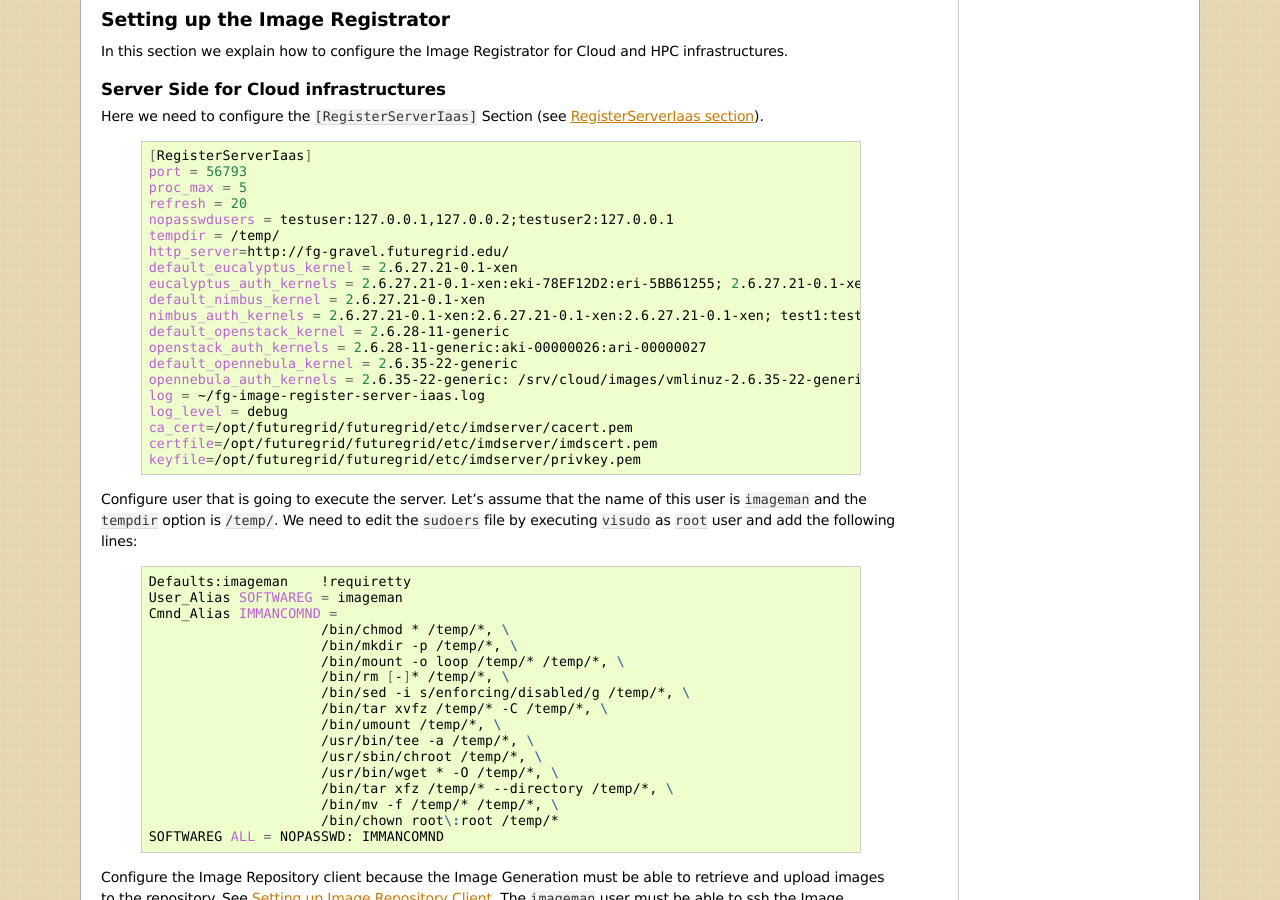
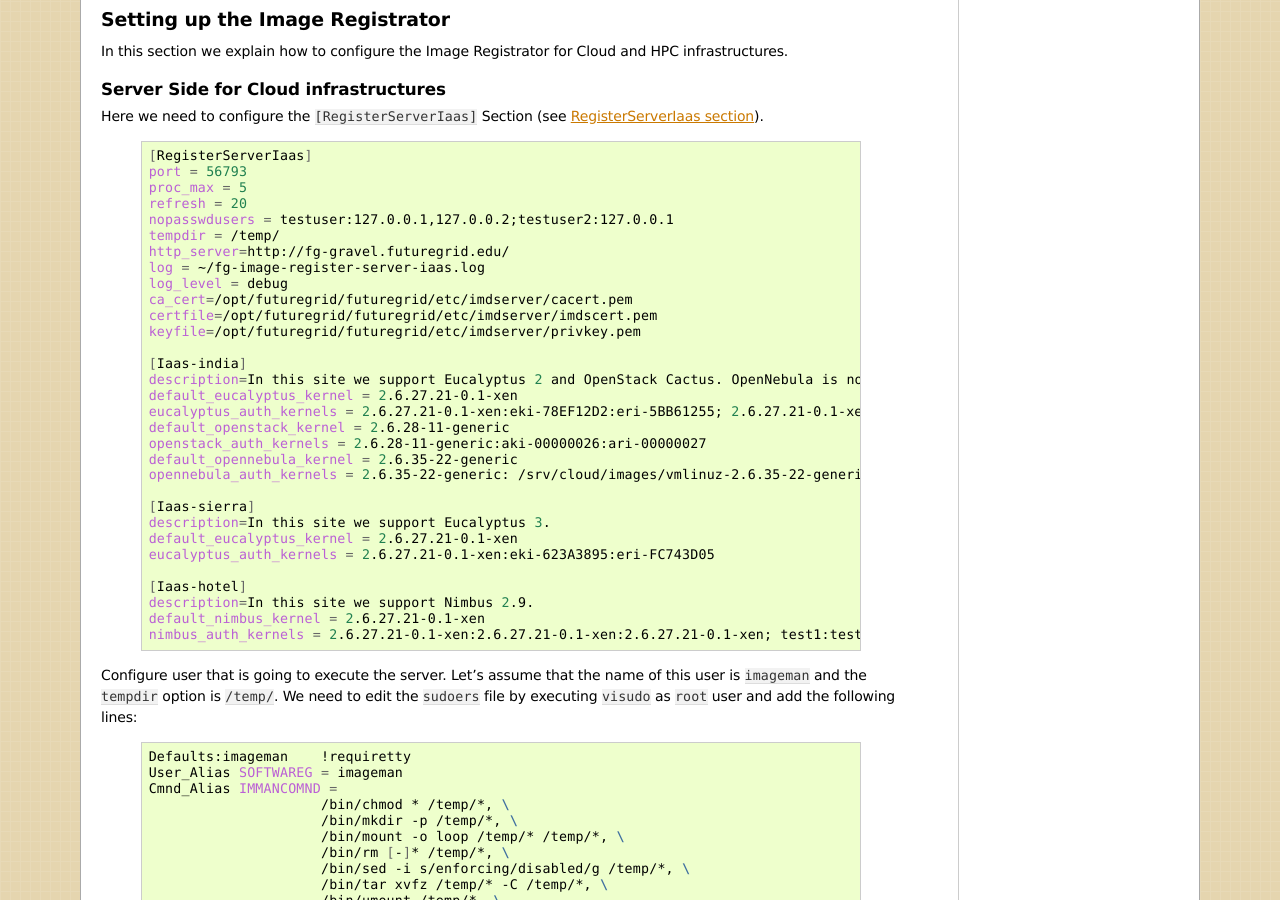
Before and after one commit to futuregrid/rain, a Sphinx documentation site: the page built from doc/configure_futuregrid.rst, in a window 1280 px wide and 900 px high, scrolled down 7129 px. Built offline with Sphinx 7.4.7, drawn with Linux system fonts in a browser that asks for light colours; some of the changed text lies outside the part shown.

```diff
--- a/doc/configure_futuregrid.rst
+++ b/doc/configure_futuregrid.rst
@@ -491,19 +491,30 @@
       nopasswdusers = testuser:127.0.0.1,127.0.0.2;testuser2:127.0.0.1
       tempdir = /temp/
       http_server=http://fg-gravel.futuregrid.edu/
-      default_eucalyptus_kernel = 2.6.27.21-0.1-xen
-      eucalyptus_auth_kernels = 2.6.27.21-0.1-xen:eki-78EF12D2:eri-5BB61255; 2.6.27.21-0.1-xen-test:eki-test:eri-test
-      default_nimbus_kernel = 2.6.27.21-0.1-xen
-      nimbus_auth_kernels = 2.6.27.21-0.1-xen:2.6.27.21-0.1-xen:2.6.27.21-0.1-xen; test1:test1:test1
-      default_openstack_kernel = 2.6.28-11-generic
-      openstack_auth_kernels = 2.6.28-11-generic:aki-00000026:ari-00000027
-      default_opennebula_kernel = 2.6.35-22-generic
-      opennebula_auth_kernels = 2.6.35-22-generic: /srv/cloud/images/vmlinuz-2.6.35-22-generic:/srv/cloud/images/initrd-2.6.35-22-generic.img
       log = ~/fg-image-register-server-iaas.log
       log_level = debug
       ca_cert=/opt/futuregrid/futuregrid/etc/imdserver/cacert.pem
       certfile=/opt/futuregrid/futuregrid/etc/imdserver/imdscert.pem
       keyfile=/opt/futuregrid/futuregrid/etc/imdserver/privkey.pem
+
+      [Iaas-india]
+      description=In this site we support Eucalyptus 2 and OpenStack Cactus. OpenNebula is not deployed in production but you can adapt images for it too.
+      default_eucalyptus_kernel = 2.6.27.21-0.1-xen
+      eucalyptus_auth_kernels = 2.6.27.21-0.1-xen:eki-78EF12D2:eri-5BB61255; 2.6.27.21-0.1-xen-test:eki-test:eri-test
+      default_openstack_kernel = 2.6.28-11-generic
+      openstack_auth_kernels = 2.6.28-11-generic:aki-00000026:ari-00000027
+      default_opennebula_kernel = 2.6.35-22-generic
+      opennebula_auth_kernels = 2.6.35-22-generic: /srv/cloud/images/vmlinuz-2.6.35-22-generic:/srv/cloud/images/initrd-2.6.35-22-generic.img
+
+      [Iaas-sierra]
+      description=In this site we support Eucalyptus 3.
+      default_eucalyptus_kernel = 2.6.27.21-0.1-xen
+      eucalyptus_auth_kernels = 2.6.27.21-0.1-xen:eki-623A3895:eri-FC743D05
+
+      [Iaas-hotel]
+      description=In this site we support Nimbus 2.9.
+      default_nimbus_kernel = 2.6.27.21-0.1-xen
+      nimbus_auth_kernels = 2.6.27.21-0.1-xen:2.6.27.21-0.1-xen:2.6.27.21-0.1-xen; test1:test1:test1
 
 Configure user that is going to execute the server. Let's assume that the name of this user is ``imageman`` and the ``tempdir`` option is ``/temp/``.
 We need to edit the ``sudoers`` file by executing ``visudo`` as ``root`` user and add the following lines:
@@ -526,6 +537,7 @@
                            /bin/tar xfz /temp/* --directory /temp/*, \
                            /bin/mv -f /temp/* /temp/*, \
                            /bin/chown root\:root /temp/*
+
       SOFTWAREG ALL = NOPASSWD: IMMANCOMND
 
 Configure the Image Repository client because the Image Generation must be able to retrieve and upload images to the repository. See
```
Also changed, not shown: other parts of doc/configure_futuregrid.rst (+9 -5 lines), doc/config_ref_server.rst (+9 -0 lines), 1 other file.
